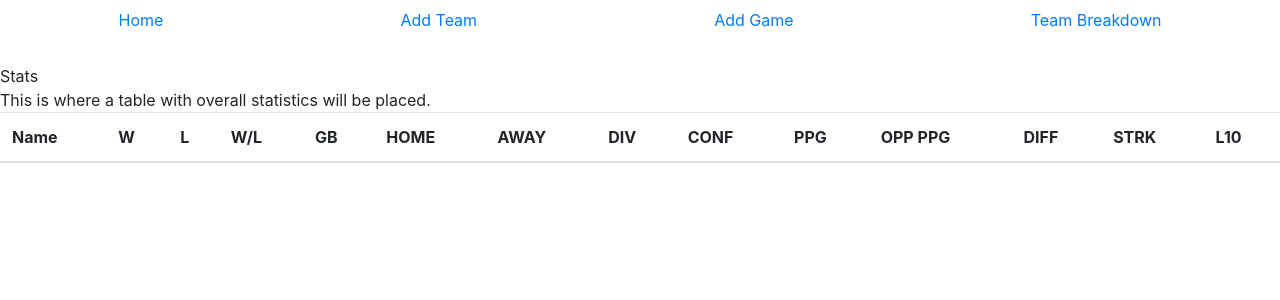
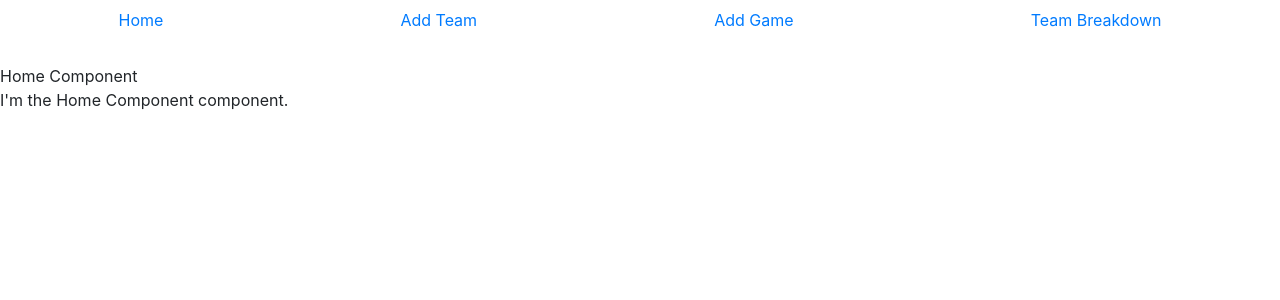
Before and after one commit to dasanidaniel/Computer-Science-ICS4U-2021, a Vue app in the folder mevnproject/: page / in a window 1280 px wide. Shown: the top 300 px of the page. Built offline with nearby package versions, Linux system fonts and the light colour scheme.

Commit message:
implemented database

```diff
--- /dev/null
+++ b/mevnproject/src/components/HomeComponent.vue
@@ -0,0 +1,17 @@
+ <template>
+ <div >
+   <div >
+     <div >
+       <div >Home Component</div>
+
+       <div >
+         I'm the Home Component component.
+       </div>
+     </div>
+   </div>
+ </div>
+ </template>
+ <script>
+ export default {
+ }
+ </script>
--- a/mevnproject/src/components/NewTeam.vue
+++ b/mevnproject/src/components/NewTeam.vue
@@ -29,7 +29,10 @@ export default {
   },
   methods: {
     addTeam() {
-      console.log(this.team);
+      let uri = '//localhost:5000/teams/add';
+    this.axios.post(uri, this.post).then(() => {
+       this.$router.push({name: 'teams'});
+    });
     },
   },
 };
--- a/mevnproject/src/main.js
+++ b/mevnproject/src/main.js
@@ -7,19 +7,30 @@ import 'bootstrap/dist/css/bootstrap.min.css'
 import VueRouter from 'vue-router';
 Vue.use(VueRouter);
 
+import VueAxios from 'vue-axios';
+import axios from 'axios';
+
+Vue.use(VueAxios, axios);
+
 Vue.config.productionTip = false
 
 import NewGame from './components/NewGame.vue';
 import NewTeam from './components/NewTeam.vue';
-import Stats from './components/Stats.vue';
+import Teams from './components/Teams.vue';
 import UpdateTeam from './components/UpdateTeam.vue';
 import TeamBreakdown from './components/TeamBreakdown.vue';
+import HomeComponent from './components/HomeComponent.vue';
 
 const routes = [
   {
-      name: 'Stats',
-      path: '/',
-      component: Stats
+    name: 'Home',
+    path: '/',
+    component: HomeComponent
+  },
+  {
+      name: 'Teams',
+      path: '/teams',
+      component: Teams
   },
   {
       name: 'newTeam',
```
Also changed, not shown: mevnproject/src/components/Teams.vue (renamed from mevnproject/src/components/Stats.vue), 2 other files (tests, documents, lock files or other folders).
